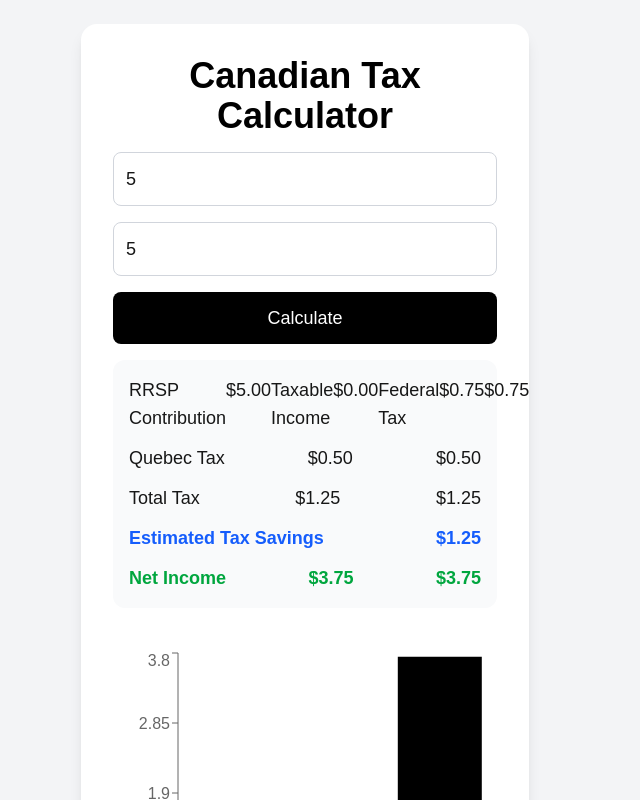
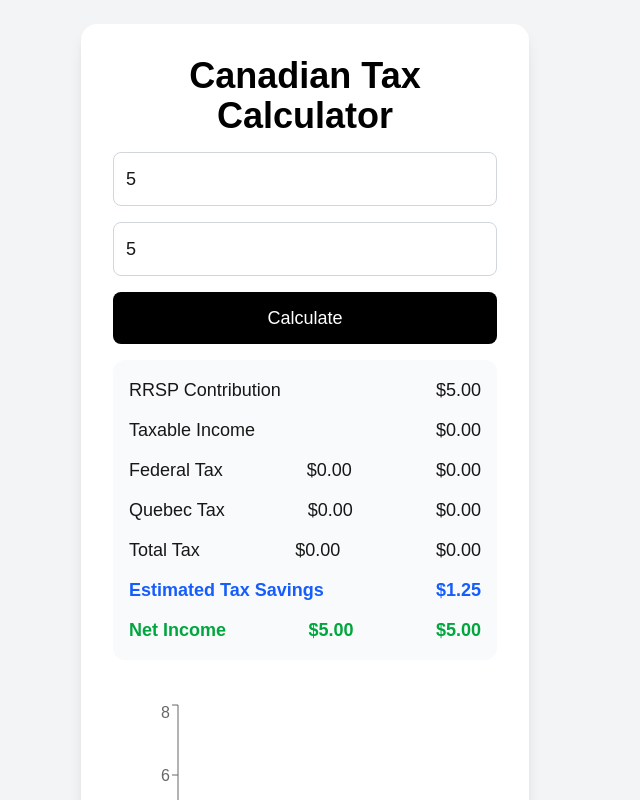
Before and after one commit to thanhtpham116/tax-dashboard, a Next.js app: page / in a window 1280 px wide. Both pictures are taken after typing "5", "5" into the empty fields and a click on the button "Calculate". Shown: the top 800 px of the page, without its empty margins (335-975 px from the left). Built offline with nearby package versions, Linux system fonts and the light colour scheme.

Commit message:
added taxable income

```diff
--- a/src/app/page.js
+++ b/src/app/page.js
@@ -44,9 +44,9 @@ if (taxableIncome <= 50000) {
 } else {
   quebecTaxRate = 0.20;
 }
-const federalTax = income * federalTaxRate;
+const federalTax = taxableIncome * federalTaxRate;
 
-const quebecTax = income * quebecTaxRate;
+const quebecTax = taxableIncome * quebecTaxRate;
 
   const totalTax = federalTax + quebecTax;
 
@@ -111,7 +111,7 @@ taxSavings,
 
 {results && (
   <div className="bg-gray-50 rounded-xl p-4 flex flex-col gap-3 text-lg">
-    <p className="flex justify-between">
+
       <p className="flex justify-between">
   <span>RRSP Contribution</span>
   <span>{formatCurrency(results.rrspContribution)}</span>
@@ -121,6 +121,8 @@ taxSavings,
   <span>Taxable Income</span>
   <span>{formatCurrency(results.taxableIncome)}</span>
 </p>
+
+    <p className="flex justify-between">
   <span>Federal Tax</span>
   <span>${results.federalTax.toFixed(2)}</span>
  {formatCurrency(results.federalTax)}</p>
```
